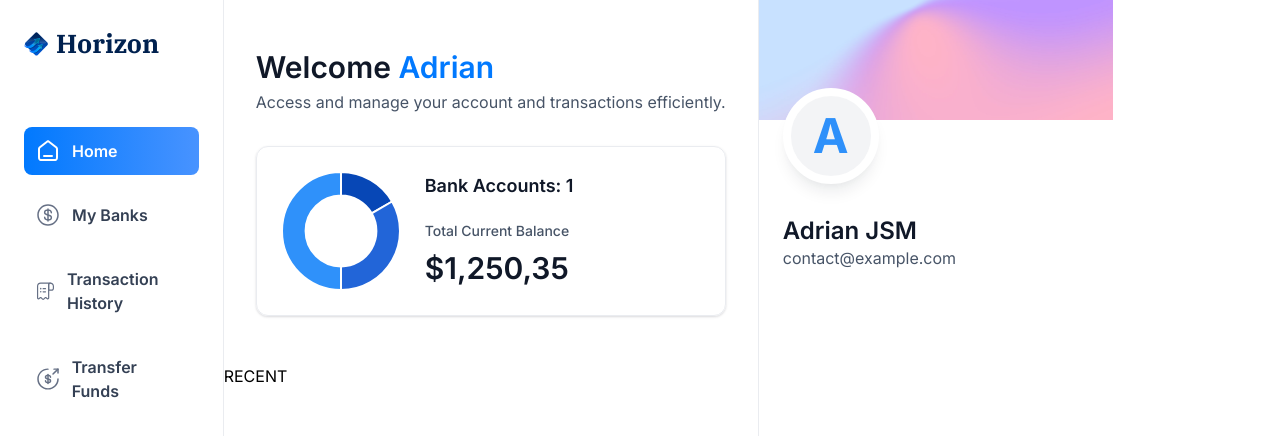
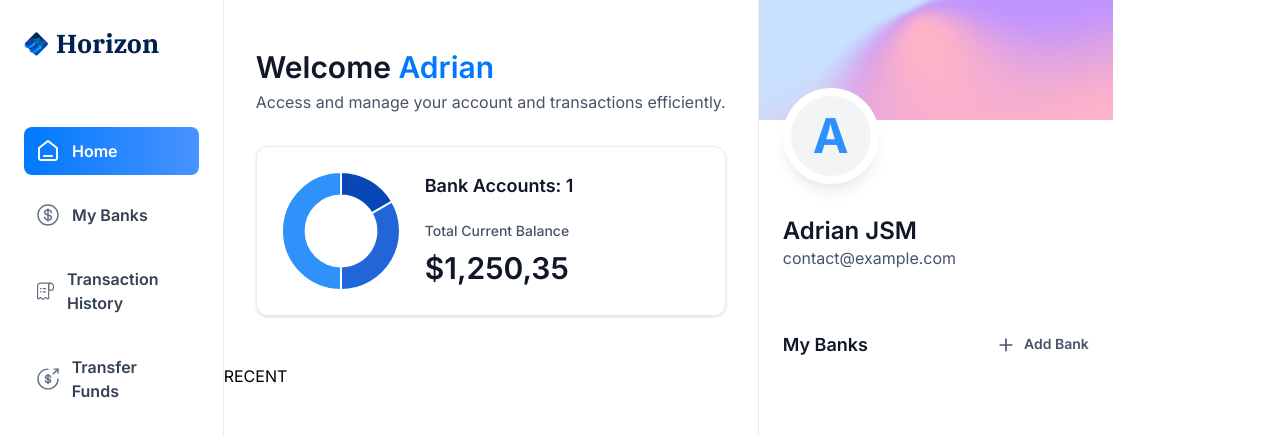
Before and after one commit to Russelllin7789/banking-system, a Next.js app: page / in a window 1280 px wide. Shown: the top 436 px of the page. Built offline with nearby package versions, Linux system fonts and the light colour scheme.

Commit message:
add middle section of right side bar

```diff
--- a/components/RightSidebar.tsx
+++ b/components/RightSidebar.tsx
@@ -1,3 +1,5 @@
+import Image from "next/image";
+import Link from "next/link";
 import React from "react";
 
 const RightSidebar = ({ user, transactions, banks }: RightSidebarProps) => {
@@ -19,6 +21,15 @@
           </div>
         </div>
       </section>
+      <section className="banks">
+        <div className="flex w-full justify-between">
+          <h2 className="header-2">My Banks</h2>
+          <Link href="/" className="flex gap-2">
+            <Image src="/icons/plus.svg" width={20} height={20} alt="plus" />
+            <h2 className="text-14 font-semibold text-gray-600">Add Bank</h2>
+          </Link>
+        </div>
+      </section>
     </aside>
   );
 };
```
